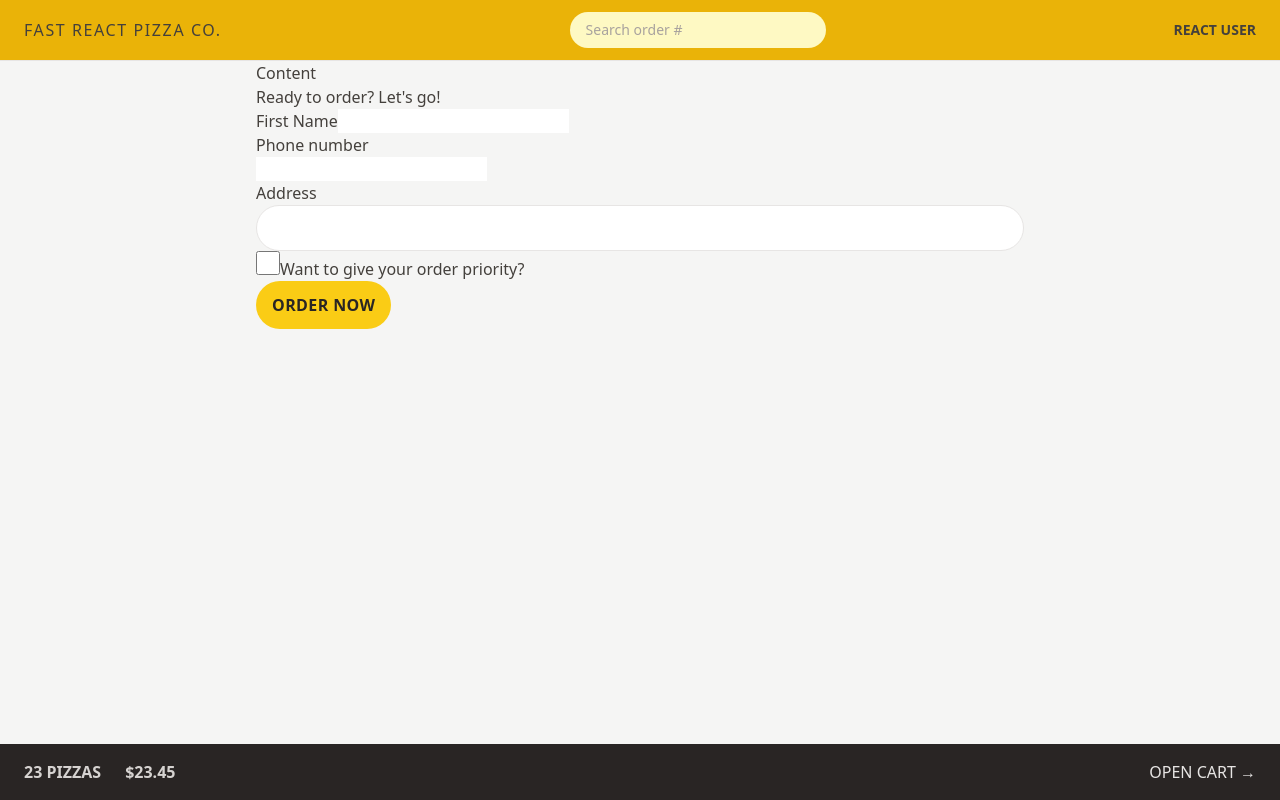
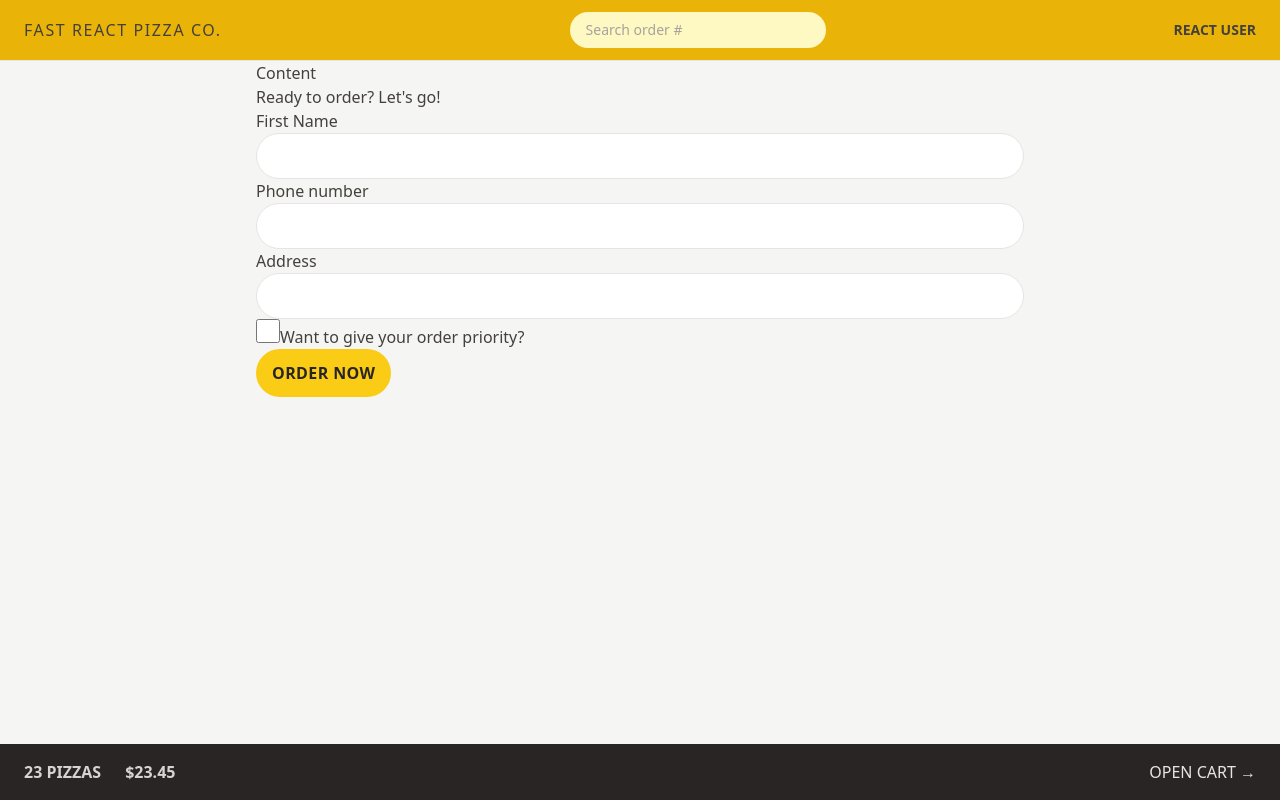
Before and after one commit to mhVxVNMwXkm9s4Ze9VASei/fast-react-pizza, a React (Vite) app: page /order/new in a window 1280 px wide. Built offline with nearby package versions, Linux system fonts and the light colour scheme.

Commit message:
Learned about @apply in Tailwind.
Using this seems so anticlimactic, though...

```diff
--- a/src/features/order/CreateOrder.jsx
+++ b/src/features/order/CreateOrder.jsx
@@ -44,13 +44,13 @@
       <Form method="POST">
         <div>
           <label>First Name</label>
-          <input type="text" name="customer" required />
+          <input className="input" type="text" name="customer" required />
         </div>
 
         <div>
           <label>Phone number</label>
           <div>
-            <input type="tel" name="phone" required />
+            <input className="input" type="tel" name="phone" required />
           </div>
           {formErrors?.phone && <p>{formErrors.phone}</p>}
         </div>
@@ -58,12 +58,7 @@
         <div>
           <label>Address</label>
           <div>
-            <input
-              className="w-full rounded-full border border-stone-200 px-4 py-2 text-sm transition-all duration-300 placeholder:text-stone-400 focus:outline-none focus:ring focus:ring-yellow-400 md:px-6 md:py-3"
-              type="text"
-              name="address"
-              required
-            />
+            <input className="input" type="text" name="address" required />
           </div>
         </div>
 
--- a/src/index.css
+++ b/src/index.css
@@ -2,41 +2,48 @@
 @tailwind components;
 @tailwind utilities;
 
-/* body {
-	font-family: system-ui, -apple-system, BlinkMacSystemFont, "Segoe UI", Roboto,
-		Oxygen, Ubuntu, Cantarell, "Open Sans", "Helvetica Neue", sans-serif;
-	background-color: #f7f7f7;
-	color: #444;
+@layer components {
+  .input {
+    @apply w-full rounded-full border border-stone-200 px-4 py-2 text-sm transition-all duration-300 placeholder:text-stone-400 focus:outline-none focus:ring focus:ring-yellow-400 md:px-6 md:py-3;
   }
-
-.layout {
-	display: grid;
-	grid-template-rows: auto 1fr auto;
-	gap: 32px;
-	height: 100dvh;
-} */
+}
 
 /* https://dev.to/afif/i-made-100-css-loaders-for-your-next-project-4eje */
 .loader {
   width: 45px;
   aspect-ratio: 0.75;
   --c: no-repeat linear-gradient(#333 0 0);
-	background: var(--c) 0% 50%, var(--c) 50% 50%, var(--c) 100% 50%;
+  background:
+    var(--c) 0% 50%,
+    var(--c) 50% 50%,
+    var(--c) 100% 50%;
   background-size: 20% 50%;
   animation: loading 1s infinite linear;
 }
 
 @keyframes loading {
   20% {
-		background-position: 0% 0%, 50% 50%, 100% 50%;
+    background-position:
+      0% 0%,
+      50% 50%,
+      100% 50%;
   }
   40% {
-		background-position: 0% 100%, 50% 0%, 100% 50%;
+    background-position:
+      0% 100%,
+      50% 0%,
+      100% 50%;
   }
   60% {
-		background-position: 0% 50%, 50% 100%, 100% 0%;
+    background-position:
+      0% 50%,
+      50% 100%,
+      100% 0%;
   }
   80% {
-		background-position: 0% 50%, 50% 50%, 100% 100%;
+    background-position:
+      0% 50%,
+      50% 50%,
+      100% 100%;
   }
 }
```
Lines whose indentation alone changed are shown as unchanged.
